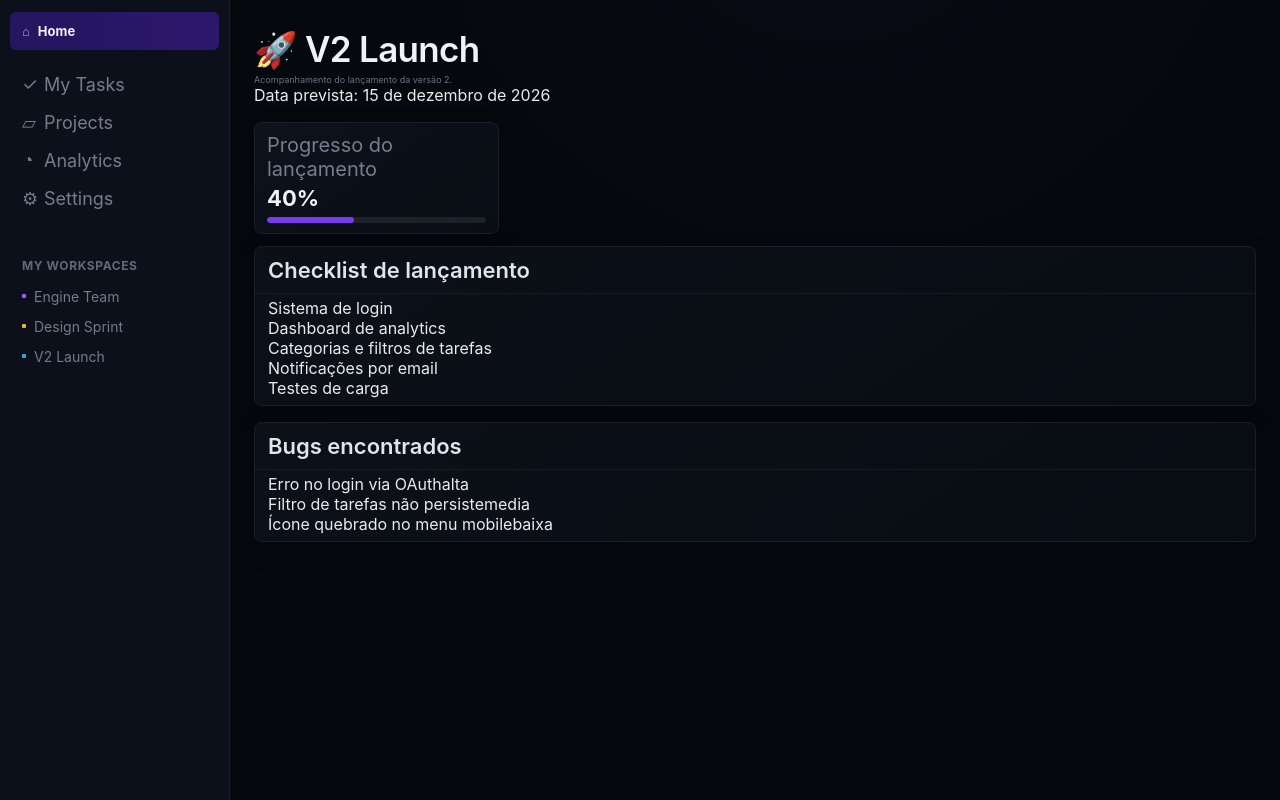
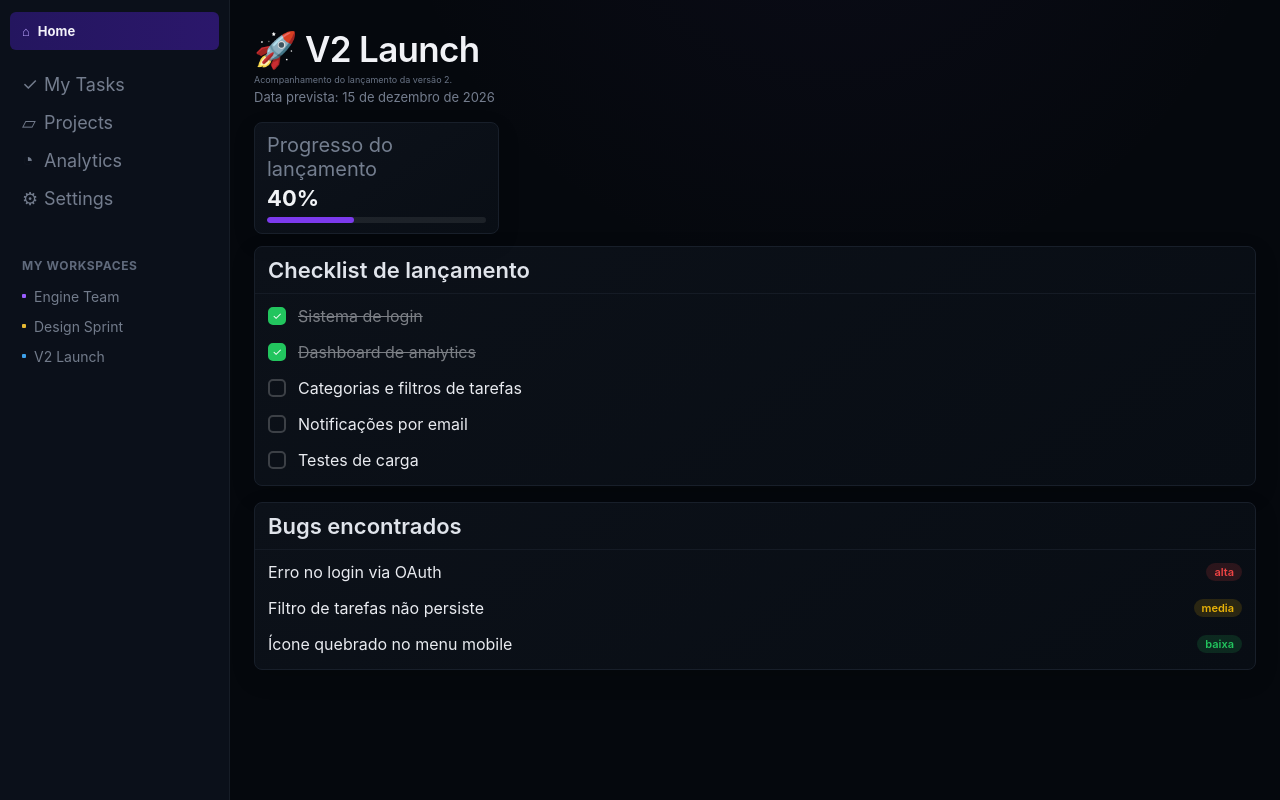
Before and after one commit to kauamarkkes/Chekou, a React (Vite) app in the folder frontend/: page /projetos/v2-launch in a window 1280 px wide. Built offline with nearby package versions, Linux system fonts and the light colour scheme.

Commit message:
Adiciona estilos de hover, kanban, checklist e cards de membro

```diff
--- a/frontend/src/global.css
+++ b/frontend/src/global.css
@@ -713,3 +713,168 @@ code, .counter {
     grid-template-columns: 1fr;
   }
 }
+
+/* ===== Engine Team ===== */
+
+.member-card {
+  border: 1px solid transparent;
+  border-radius: 10px;
+  padding: 8px 10px;
+  transition: border-color 0.15s ease;
+  cursor: pointer;
+}
+
+.member-status-dot {
+  width: 8px;
+  height: 8px;
+  border-radius: 50%;
+  flex-shrink: 0;
+}
+
+.member-status-dot.online { background: #22c55e; }
+.member-status-dot.offline { background: #6b7280; }
+
+.member-info {
+  flex: 1;
+}
+
+.member-name {
+  font-weight: 600;
+  font-size: 14px;
+}
+
+.member-role {
+  font-size: 12px;
+  color: var(--texto-secundario, #9ca3af);
+}
+
+.member-tasks-count {
+  font-size: 13px;
+  color: var(--texto-secundario, #9ca3af);
+}
+
+.status-summary {
+  display: flex;
+  gap: 20px;
+  margin-top: 10px;
+  font-size: 13px;
+}
+
+.status-summary span {
+  display: flex;
+  align-items: center;
+  gap: 6px;
+}
+
+/* ===== Design Sprint (kanban) ===== */
+
+.kanban-board {
+  display: grid;
+  grid-template-columns: repeat(4, 1fr);
+  gap: 14px;
+  margin-top: 16px;
+}
+
+.kanban-column {
+  background: #14101f;
+  border-radius: 10px;
+  padding: 12px;
+}
+
+.kanban-column-title {
+  font-size: 13px;
+  color: var(--texto-secundario, #9ca3af);
+  margin-bottom: 10px;
+  text-transform: uppercase;
+  letter-spacing: 0.5px;
+}
+
+.kanban-card {
+ background: #1a1628;
+  border-radius: 8px;
+  padding: 10px 12px;
+  margin-bottom: 8px;
+  font-size: 13px;
+  border: 1px solid transparent;
+  transition: border-color 0.15s ease;
+  cursor: pointer;
+}
+.kanban-card:hover {
+  border-color: rgba(124, 58, 237, 0.5);
+}
+.member-card:hover {
+  border-color: rgba(124, 58, 237, 0.5);
+}
+.kanban-card-tipo {
+  font-size: 11px;
+  color: #a78bfa;
+  margin-top: 4px;
+}
+
+/* ===== V2 Launch (checklist) ===== */
+
+.checklist-item {
+  display: flex;
+  align-items: center;
+  gap: 12px;
+  padding: 8px 0;
+}
+
+.checklist-check {
+  width: 18px;
+  height: 18px;
+  border-radius: 5px;
+  border: 2px solid rgba(255, 255, 255, 0.2);
+  display: flex;
+  align-items: center;
+  justify-content: center;
+  flex-shrink: 0;
+}
+
+.checklist-check.done {
+  background: #22c55e;
+  border-color: #22c55e;
+}
+
+.checklist-check.done::after {
+  content: "✓";
+  color: #fff;
+  font-size: 11px;
+}
+
+.checklist-item span.done-text {
+  text-decoration: line-through;
+  opacity: 0.5;
+}
+
+.bug-row {
+  display: flex;
+  justify-content: space-between;
+  align-items: center;
+  padding: 8px 0;
+}
+
+.priority-tag {
+  font-size: 11px;
+  padding: 2px 8px;
+  border-radius: 10px;
+  font-weight: 600;
+}
+
+.priority-tag.alta { background: rgba(239, 68, 68, 0.15); color: #ef4444; }
+.priority-tag.media { background: rgba(234, 179, 8, 0.15); color: #eab308; }
+.priority-tag.baixa { background: rgba(34, 197, 94, 0.15); color: #22c55e; }
+
+.launch-date {
+  font-size: 13px;
+  color: var(--texto-secundario, #9ca3af);
+  margin-top: 4px;
+}
+
+/* ===== Cards de projeto viram link ===== */
+
+.project-card {
+  text-decoration: none;
+  color: inherit;
+  display: block;
+}
```
